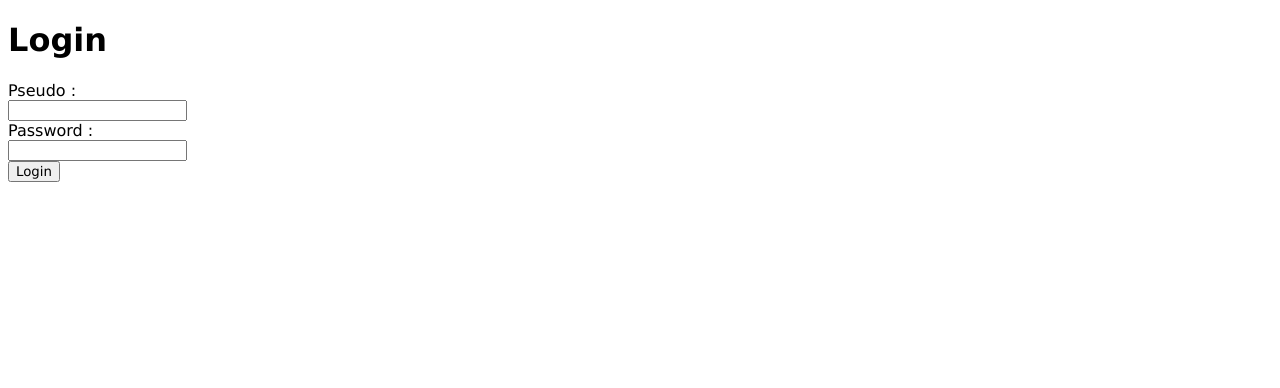
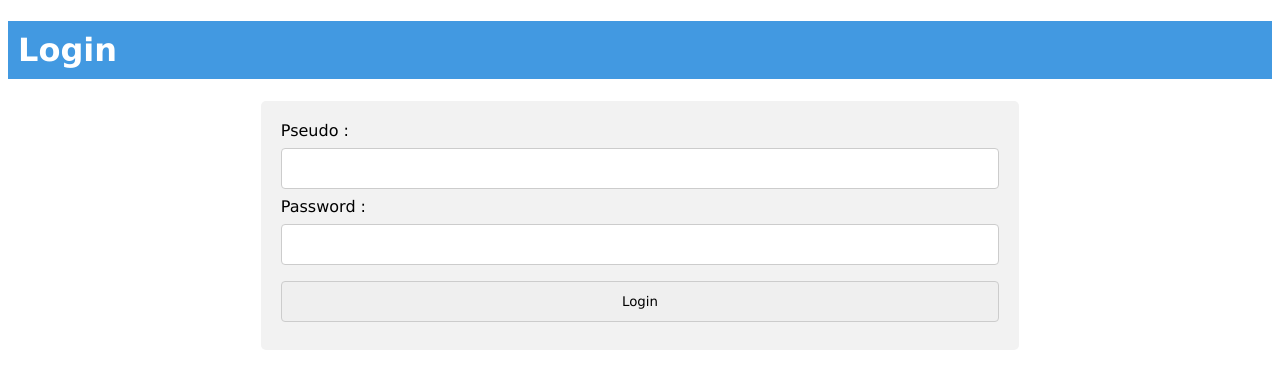
Before and after one commit to Fuze599/web3-project, an Angular app in the folder angular-jokes/: page /login in a window 1280 px wide. Shown: the top 388 px of the page. Built offline with nearby package versions, Linux system fonts and the light colour scheme.

Commit message:
login style

```diff
--- a/angular-jokes/src/app/login/login.component.css
+++ b/angular-jokes/src/app/login/login.component.css
@@ -0,0 +1,22 @@
+h1 {
+  background-color: #4299e1;
+  padding: 10px;
+  color: white;
+}
+
+form {
+  border-radius: 5px;
+  background-color: #f2f2f2;
+  padding: 20px;
+  margin: 0 20%;
+}
+
+input {
+  width: 100%;
+  padding: 12px 20px;
+  margin: 8px 0;
+  display: inline-block;
+  border: 1px solid #ccc;
+  border-radius: 4px;
+  box-sizing: border-box;
+}
```
